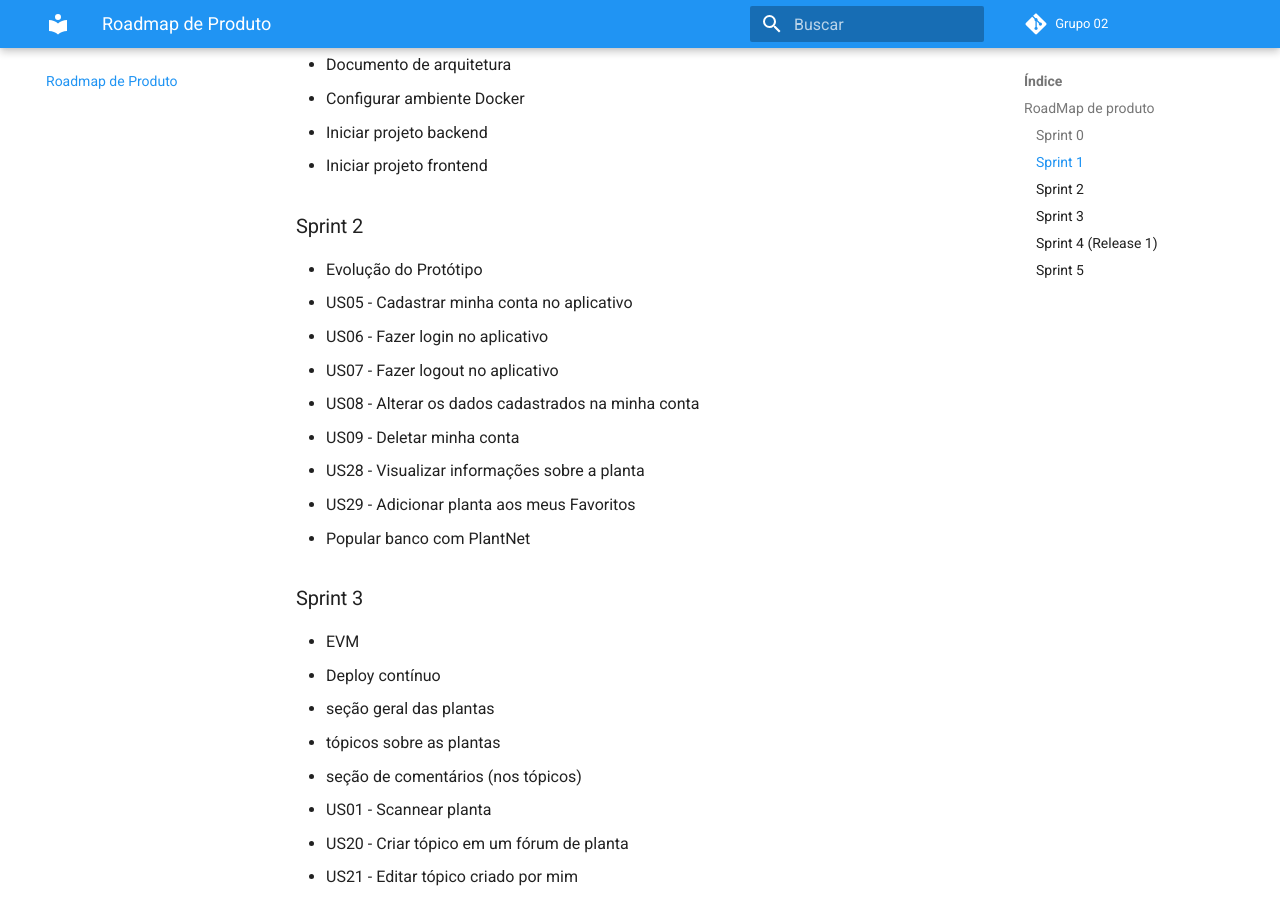
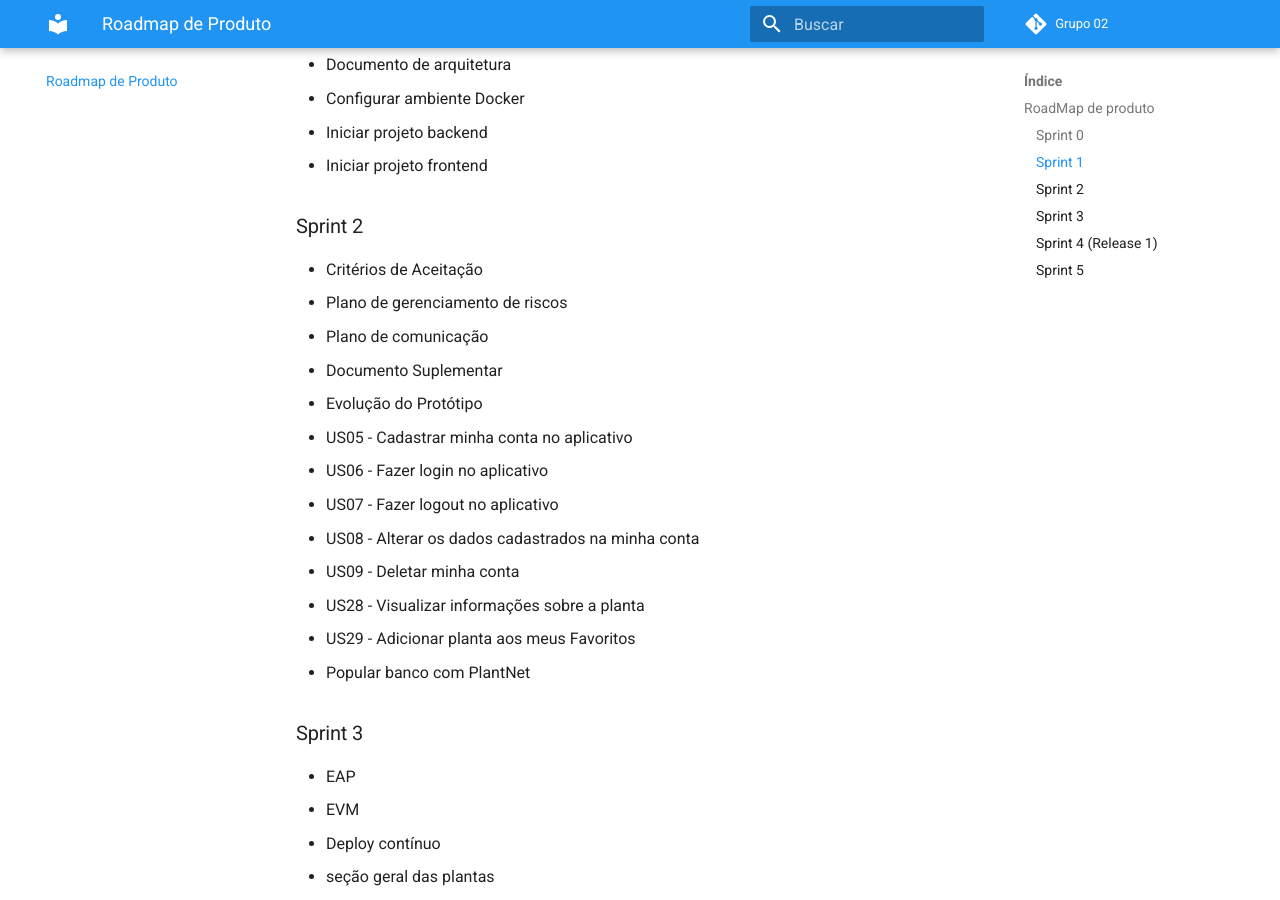
Before and after one commit to fga-eps-mds/2020.1-GaiaDex-wiki, an MkDocs documentation site: the page built from docs/roadmap/product_roadmap.md, in a window 1280 px wide and 900 px high, scrolled down 1248 px. Built offline with MkDocs 1.6.1 and Material for MkDocs 9.7.7, drawn with Linux system fonts in a browser that asks for light colours; comment, search, counter and statistics services are not loaded; old or Windows-style settings are respelled for this version of MkDocs.

Commit message:
Update Sprint 3 tasks
Co-authored-by: Joao Vitor Morandi <joao.lemos4000@gmail.com>

```diff
--- a/docs/roadmap/product_roadmap.md
+++ b/docs/roadmap/product_roadmap.md
@@ -39,6 +39,10 @@
 
 ### Sprint 2
 
+* Critérios de Aceitação
+* Plano de gerenciamento de riscos
+* Plano de comunicação
+* Documento Suplementar
 * Evolução do Protótipo
 * US05 - Cadastrar minha conta no aplicativo
 * US06 - Fazer login no aplicativo
@@ -51,6 +55,7 @@
 
 ### Sprint 3
 
+* EAP
 * EVM
 * Deploy contínuo
 * seção geral das plantas
@@ -68,7 +73,7 @@
 
 ### Sprint 4 (Release 1)
 
-
+****
 
 ### Sprint 5
 
```
